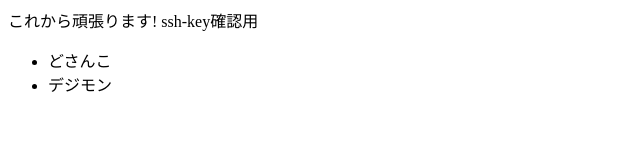
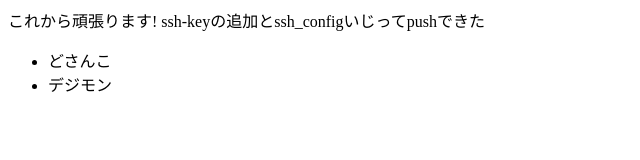
Before and after one commit to gohan-999/study, a plain HTML site: page index.html in a window 1280 px wide. Shown: the whole page, without its empty margins (0-640 px from the left). Drawn offline with Linux system fonts and the light colour scheme.

Commit message:
ssh-key問題解決した記念commit

```diff
--- a/index.html
+++ b/index.html
@@ -5,7 +5,7 @@
     </head>
     <body>
         これから頑張ります!
-        ssh-key確認用
+        ssh-keyの追加とssh_configいじってpushできた
         <ul>
             <li>どさんこ</li>
             <li>デジモン</li>
```
